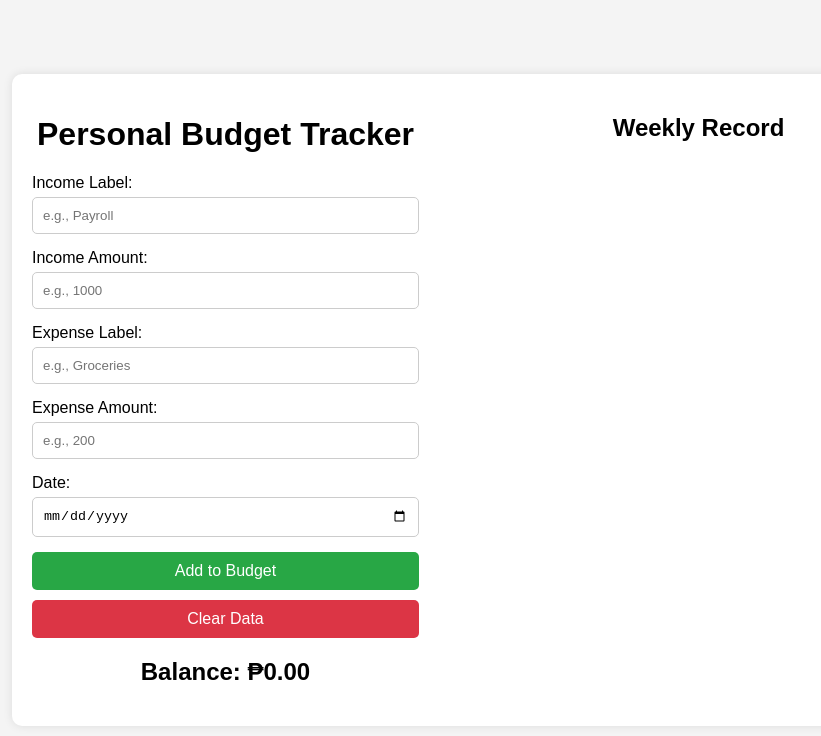
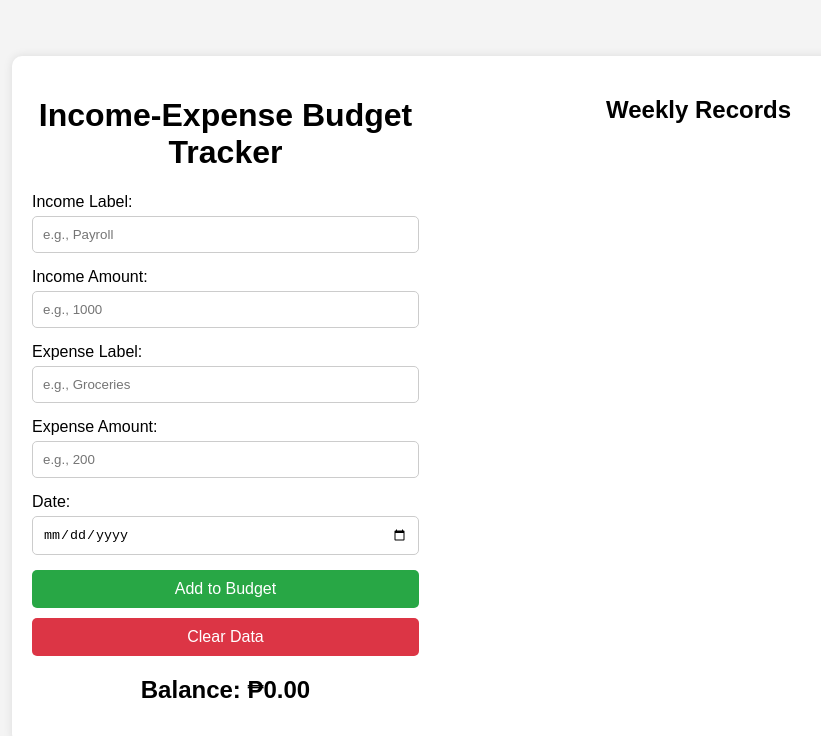
Before and after one commit to goodlourdt/budget-expense-tracker, a plain HTML site: page index.html in a window 1280 px wide. Shown: the whole page, without its empty margins (178-999 px from the left). Drawn offline with Linux system fonts and the light colour scheme.

Commit message:
Update index.html

```diff
--- a/index.html
+++ b/index.html
@@ -3,13 +3,13 @@
 <head>
     <meta charset="UTF-8">
     <meta name="viewport" content="width=device-width, initial-scale=1.0">
-    <title>Personal Budget Tracker</title>
+    <title>Income-Expense Budget Tracker</title>
     <link rel="stylesheet" href="styles.css">
 </head>
 <body>
     <div class="container">
         <div class="tracker">
-            <h1>Personal Budget Tracker</h1>
+            <h1>Income-Expense Budget Tracker</h1>
             <form id="budget-form">
                 <div class="input-group">
                     <label for="income-label">Income Label:</label>
@@ -39,4 +39,10 @@
             </div>
         </div>
         <div class="weekly-records">
-            <h2>Weekly Record
+            <h2>Weekly Records</h2>
+            <ul id="record-list"></ul>
+        </div>
+    </div>
+    <script src="script.js"></script>
+</body>
+</html>
```
